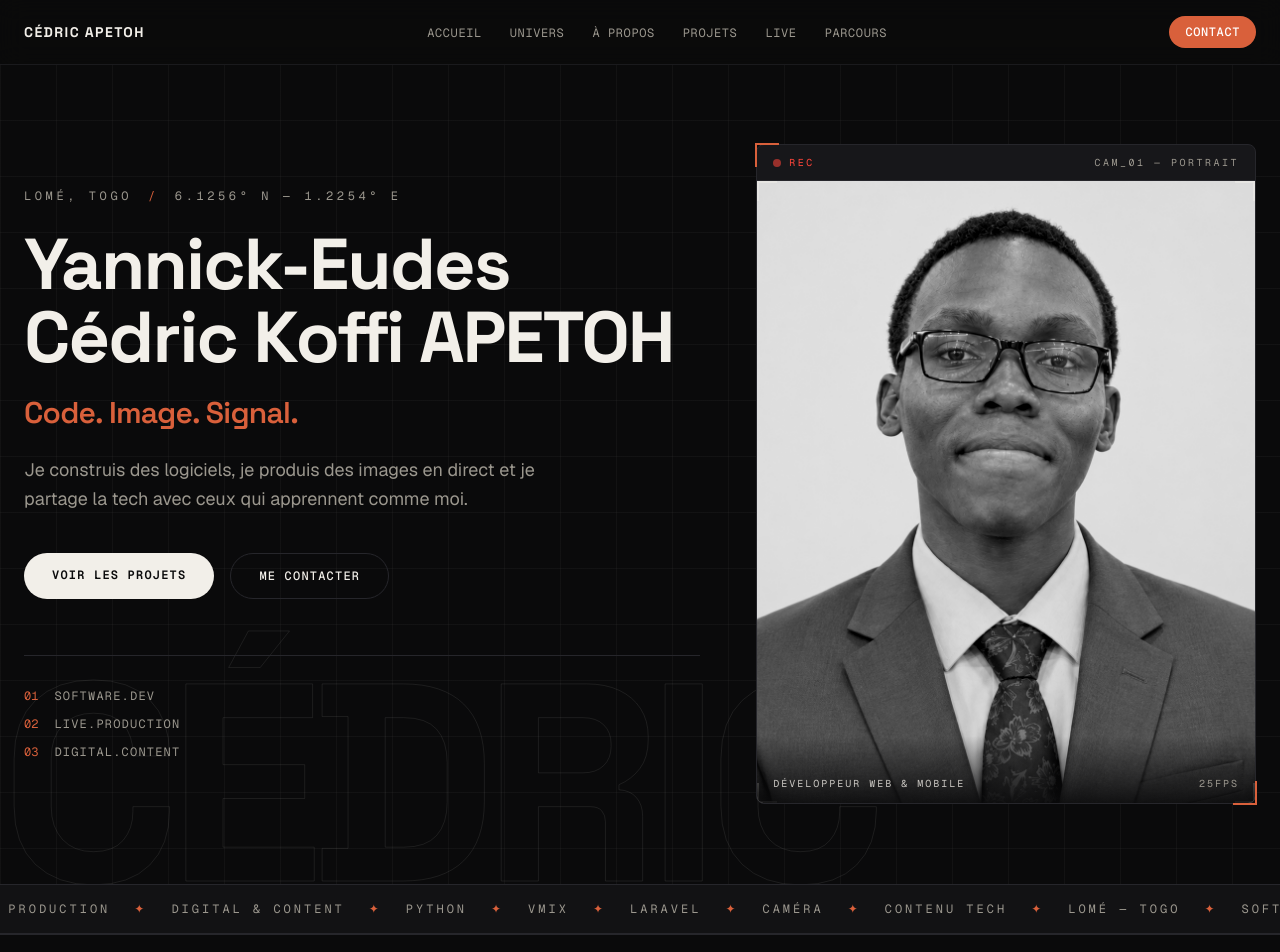
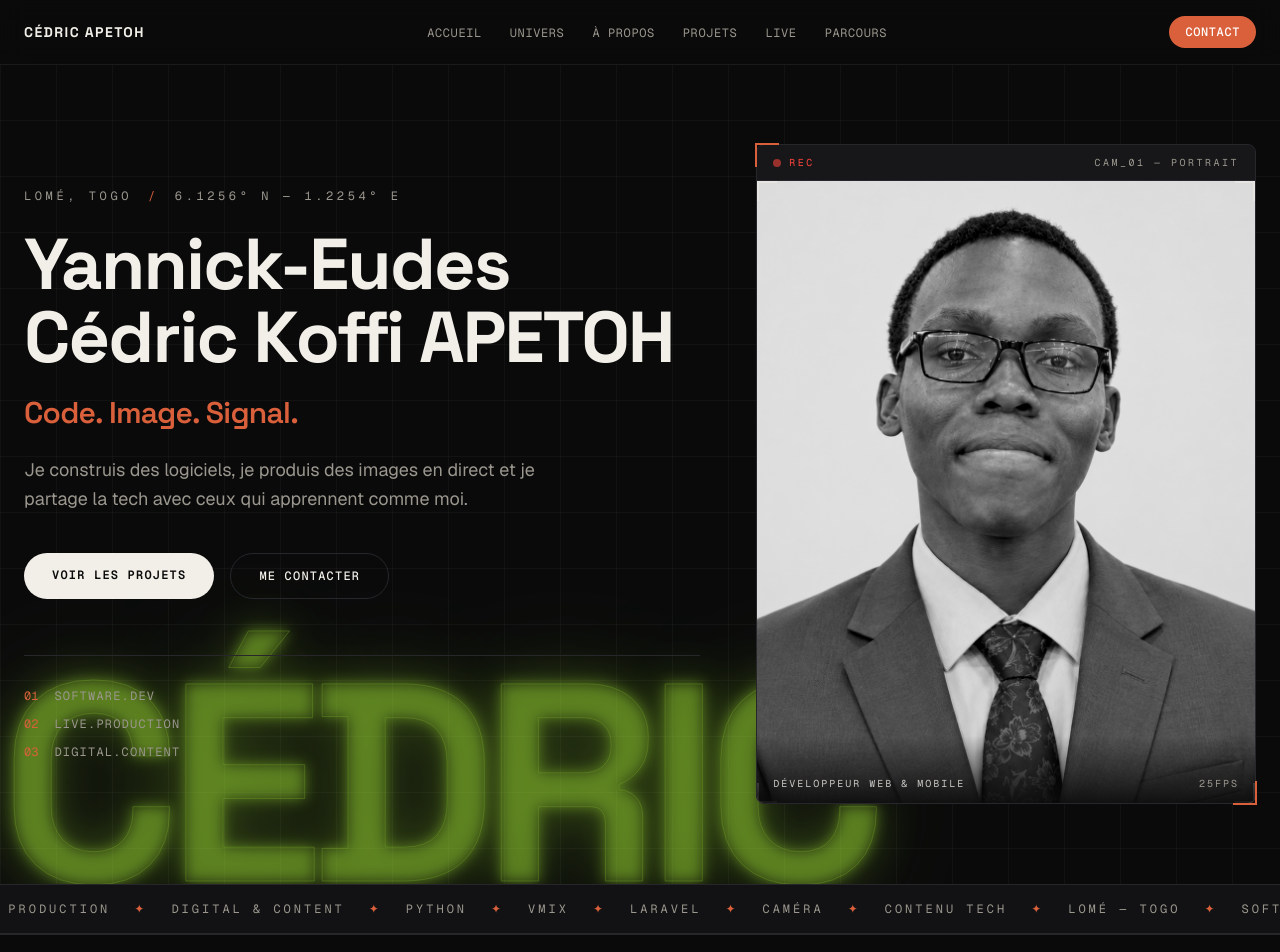
Before and after one commit to Yannickeudes/yannickeudes.github.io, a Next.js app: page / in a window 1280 px wide. Shown: the top 952 px of the page. Built offline with nearby package versions, Linux system fonts and the light colour scheme.

Commit message:
Lueur fluorescente sur le watermark du hero

```diff
--- a/src/app/globals.css
+++ b/src/app/globals.css
@@ -109,6 +109,15 @@ body {
   color: transparent;
 }
 
+.fluoro {
+  -webkit-text-stroke: 1px rgb(180 255 57 / 0.4);
+  color: rgb(180 255 57 / 0.06);
+  text-shadow:
+    0 0 14px rgb(180 255 57 / 0.7),
+    0 0 45px rgb(180 255 57 / 0.42),
+    0 0 110px rgb(180 255 57 / 0.25);
+}
+
 @media (prefers-reduced-motion: reduce) {
   .reveal {
     opacity: 1;
--- a/src/components/Hero.tsx
+++ b/src/components/Hero.tsx
@@ -25,7 +25,7 @@ export default function Hero() {
         aria-hidden="true"
         className="pointer-events-none absolute -bottom-10 left-0 font-display text-[22vw] leading-none font-bold tracking-tighter whitespace-nowrap opacity-60 select-none"
       >
-        <span className="text-outline">CÉDRIC</span>
+        <span className="fluoro">CÉDRIC</span>
       </div>
 
       <div className="relative z-10 mx-auto grid w-full max-w-7xl gap-14 px-6 py-20 lg:grid-cols-[1.15fr_0.85fr] lg:items-center">
```
